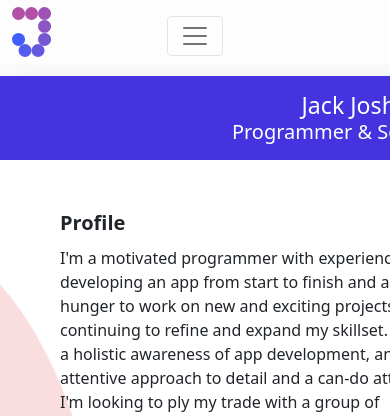
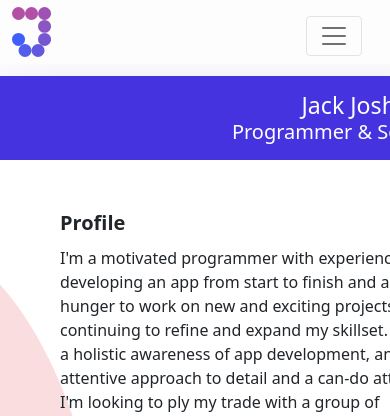
Before and after one commit to JackieBoyBlue/website, a Flask app: page /cv in a window 390 px wide; the page is wider, and only the part inside the window is pictured. Shown: the top 416 px of that part. Run offline with Flask 2, Linux system fonts and the light colour scheme.

Commit message:
Adjustments for small screens

```diff
--- a/templates/base.html
+++ b/templates/base.html
@@ -21,7 +21,7 @@
                 <a class="position-absolute my-2">
                     <img src="../static/images/J-logo.svg" alt="logo" style="height: 50px;">
                 </a>
-                <button class="navbar-toggler mx-auto mt-2" type="button" data-bs-toggle="collapse" data-bs-target="#collapsibleNavbar">
+                <button class="navbar-toggler ms-auto me-3 mt-2" type="button" data-bs-toggle="collapse" data-bs-target="#collapsibleNavbar">
                     <span class="navbar-toggler-icon"></span>
                 </button>
                 <div class="collapse navbar-collapse justify-content-center" id="collapsibleNavbar">
--- a/templates/profile.html
+++ b/templates/profile.html
@@ -110,7 +110,8 @@
                 <img src="../static/images/codewars.png" class="img-fluid" alt="codewars-logo" style="max-height: 211px;">
             </div>
             <div class="col-12 col-lg-8">
-                <img src="https://www.codewars.com/users/JackieBoyBlue/badges/large" class="my-3 mx-5 img-fluid" alt="codewars-rank">
+                <img src="https://www.codewars.com/users/JackieBoyBlue/badges/large" class="my-3 mx-5 d-none d-sm-block" alt="codewars-rank-lg">
+                <img src="https://www.codewars.com/users/JackieBoyBlue/badges/small" class="my-3 mx-5 d-sm-none" alt="codewars-rank-sm">
                 <ul class="list-group-flush list-light">
                     {% for kata in katas %}
                     <li class="list-group-item d-flex justify-content-between align-items-start" style="background-color: transparent; color: white; border-color: rgba(255, 255, 255, 0.171);">
```
